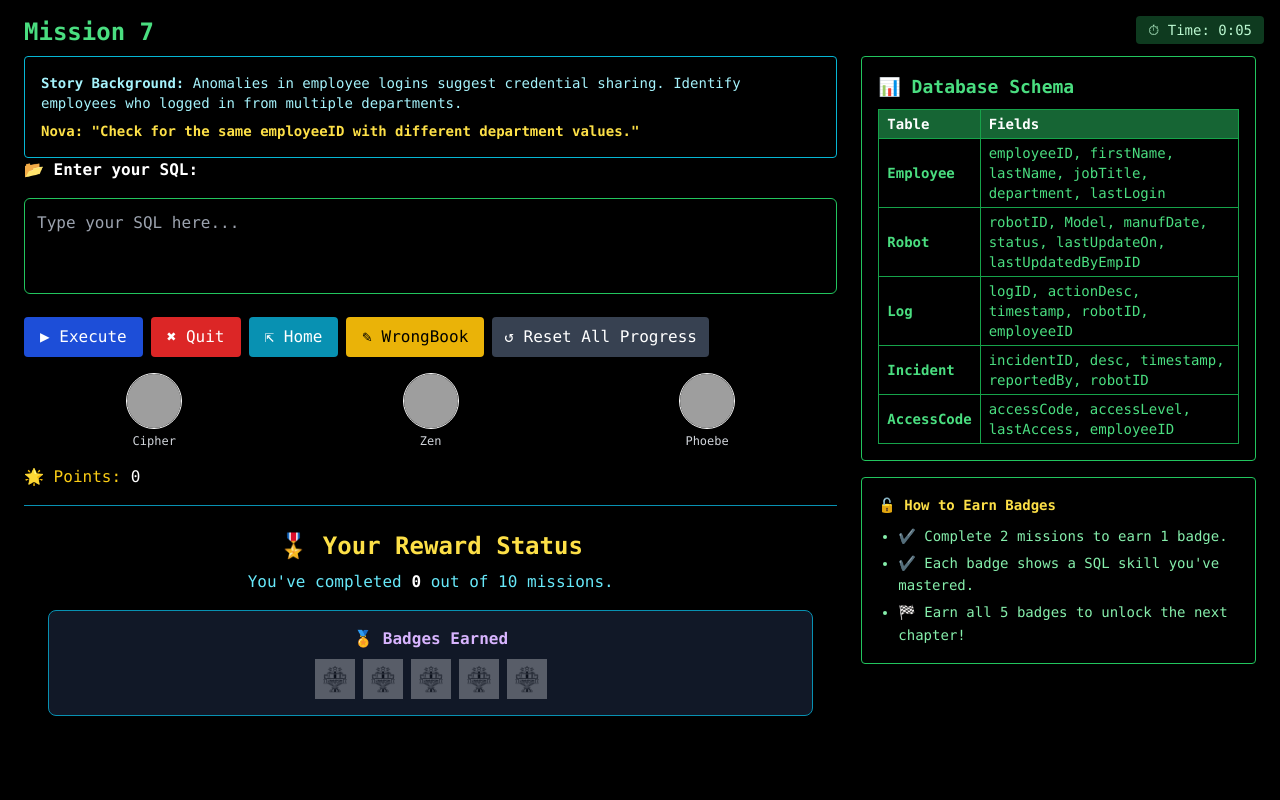
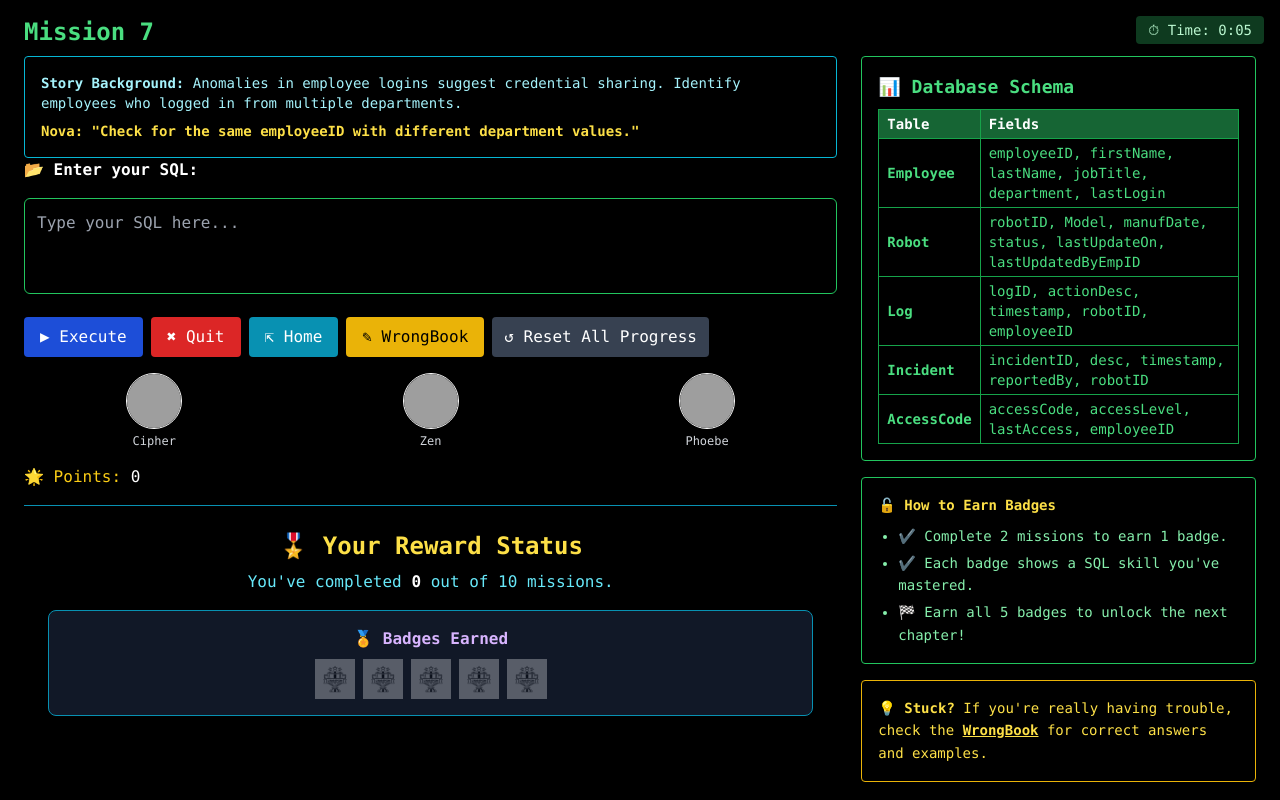
Before and after one commit to YangV0705/SEL, a React (Vite) app: page /mission7 in a window 1280 px wide. Built offline with nearby package versions, Linux system fonts and the light colour scheme; grey boxes are pictures that could not be loaded.

Commit message:
Added hint box for correct answers

```diff
--- a/src/components/MissionLayout.tsx
+++ b/src/components/MissionLayout.tsx
@@ -338,8 +338,8 @@ export default function MissionLayout({
           <RewardStatus />
         </div>
 
-        {/* RIGHT COLUMN: Schema + Badge Rule */}
         <div className="flex flex-col gap-4">
+    {/* Database Schema */}
     <div className="border border-green-500 p-4 rounded overflow-auto max-h-[30rem]">
       <h2 className="text-lg font-bold text-green-400 mb-2">📊 Database Schema</h2>
       <table className="w-full text-left text-green-400 border-collapse text-sm">
@@ -375,6 +375,11 @@ export default function MissionLayout({
         <li>🏁 Earn all 5 badges to unlock the next chapter!</li>
       </ul>
     </div>
+
+    {/* Hint Box */}
+    <div className="border border-yellow-500 p-4 rounded text-yellow-300 font-mono text-sm leading-relaxed bg-black">
+      💡 <strong>Stuck?</strong> If you're really having trouble, check the <span className="underline font-semibold">WrongBook</span> for correct answers and examples.
+    </div>
   </div>
 </div>
 </div>
```
Lines whose indentation alone changed are shown as unchanged.
